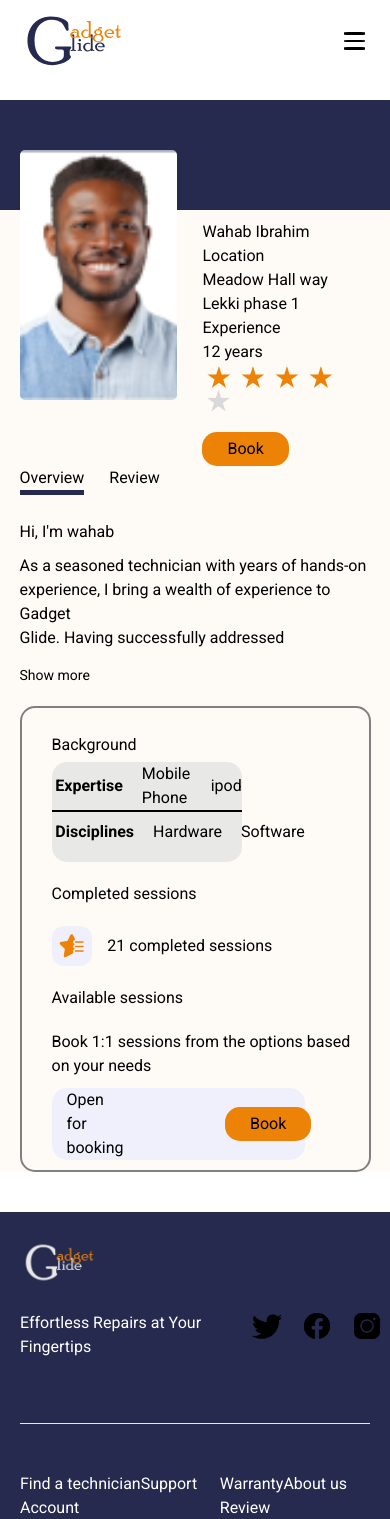
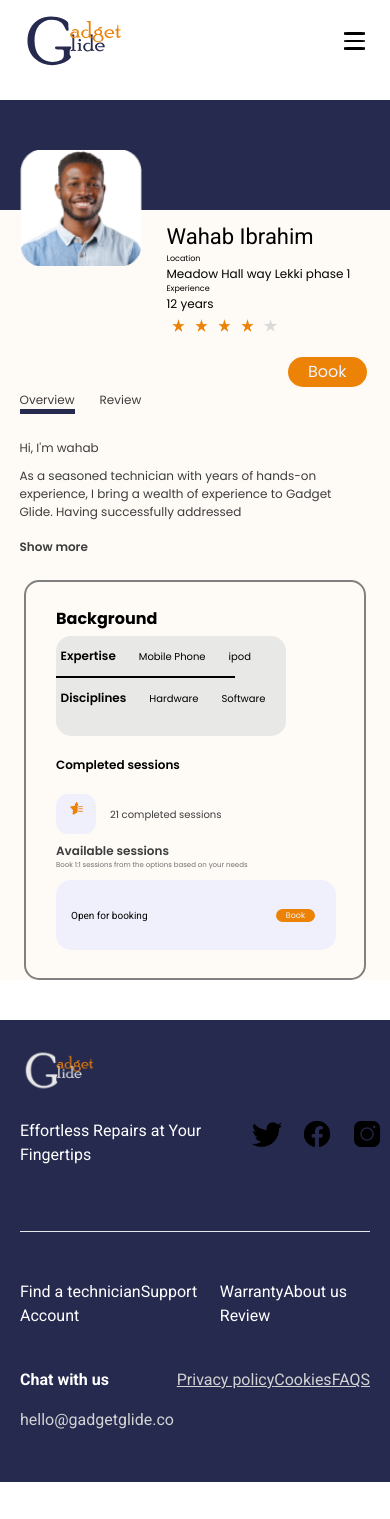
Before and after one commit to TM-Simeon/Phone-repair-app, a React (Create React App) app: page /singleTechnicianPage in a window 390 px wide. Shown: the top 1519 px of the page. After the commit the page ends 1482 px from the top, so only its background shows below. Built offline with nearby package versions, Linux system fonts and the light colour scheme; no server answers.

Commit message:
final touches

```diff
--- a/src/components/singleTechnicianPage/SingleTechnicianPage.css
+++ b/src/components/singleTechnicianPage/SingleTechnicianPage.css
@@ -2,6 +2,7 @@
 	padding: 0;
 	margin: 0;
 }
+@media screen and (min-width: 900px){
 	.SingleTechnicianPage{
 		background: #FEFBF7;
 	}
@@ -30,9 +31,10 @@
 	}
 	#content-div1and2{
 		display: inline-block;
-	min-width: 50%;
+		width: 740;
 		vertical-align: top;
 		margin-left: 5%;
+		/*background: blue;*/
 		/*border: 3px solid black;*/
 	}
 
@@ -43,8 +45,8 @@
 		background-size: cover;
 		background-position: center;
 		background-repeat: no-repeat;
-	min-height: 250px;
-	width: 45%;
+		height: 342px;
+		width: 387px;
 		display: inline-block;
 		/*margin-left: 5%;*/
 		border-radius: 5px;
@@ -56,23 +58,21 @@
 	}*/
 
 	#content-div2{
-	/*position: absolute;*/
-	/*top: 220px;*/
-	/*background: green;*/
-	min-height: 200px;
-	width: 45%;
+		min-height: 232px;
+		width: 340px;
 		display: inline-block;
-	/*margin-left: 20%;*/
 		border-radius: 5px;
 		margin-left: 25px;
 		margin-top: 70px;
 		vertical-align: top;
-	/*border: 3px solid green;*/
 
 	}
+	#content-div2 h1{
+		font-size: 40px;
+	}
 	#content-div3{
-	/*background: blue;*/
-	width: 45%;
+		/*background: pink;*/
+		width: 40%;
 		display: inline-block;
 		border: 2px solid gray;
 		border-radius: 15px;
@@ -162,6 +162,7 @@
 
 	#give-padding{
 		margin-left: 30px;
+		/*background: gold;*/
 	}
 	#booking-block{
 		background: #F0F0FD;
@@ -214,6 +215,9 @@
 	#reviewBriefNone{
 		display: none;
 	}
+	#reviewBrief{
+		width: 740px;
+	}
 
 	.scoreSpan{
 		/*background: blue;*/
@@ -256,6 +260,12 @@
 		margin: 10px 0px;
 		opacity: 0.5;
 	}
+	#textLog p{
+		font-size: 20px;
+		line-height: 30px;
+		font-family: poppins;
+		font-weight: 400;
+	}
 	.star{
 		display: inline;
 		margin: 0px 5px;
@@ -263,3 +273,5 @@
 	.stars:first-of-type{
 		margin-left: 0px;
 	}
+
+}
--- a/src/components/singleTechnicianPage/SingleTechnicianPage.js
+++ b/src/components/singleTechnicianPage/SingleTechnicianPage.js
@@ -10,29 +10,7 @@ import orangeStar from '../../images/OrangeStar.png';
 import greyStar from '../../images/greyStar.png';
 
 const SingleTechnicianPage = () => {
-  // const { id } = useParams();
-  // console.log(id, 'useParams id');
 
-  // const { state } = useLocation();
-  //   const {id, img, name, experience, location, stars} = state.technician
-  // console.log(state, 'useLocation');
-  //   const {img, name, experience, stars } =
-  //     state;
-
-  // let userId = id
-
-  // const dbRef = ref(getDatabase());
-  // get(child(dbRef, `Technicians/${userId}`))
-  //   .then((snapshot) => {
-  //     if (snapshot.exists()) {
-  //       console.log(snapshot.val());
-  //     } else {
-  //       console.log('No data available');
-  //     }
-  //   })
-  //   .catch((error) => {
-  //     console.error(error);
-  //   });
   const [activeButton, setActiveButton] = useState('overview');
 
   const handleButtonClick = (buttonId) => {
@@ -126,9 +104,9 @@ const SingleTechnicianPage = () => {
                 <h1>Real experience with technicians</h1>
                 <h4>october 23, 2023</h4>
                 <p>
-                  Amazing Fix! Shoutout to [Ibrahim] from Gadget Glide! They
-                  worked<br></br> wonders on my phonoe, and now it;s good as
-                  new! Super friendly and got<br></br> the job done quickly.
+                  Amazing Fix! Shoutout to [Ibrahim] from Gadget Glide! &#127775; They
+                  worked wonders on my phonoe, and now it;s good as
+                  new! Super friendly and got the job done quickly.
                   Couldn't be happier with the service!
                 </p>
               </div>
@@ -143,13 +121,13 @@ const SingleTechnicianPage = () => {
               <h2>Background</h2>
               <div id='expert-details'>
                 <div id='details-half'>
-                  <span>Expertise</span>
+                  <span className="details-heading">Expertise</span>
                   <span>Mobile Phone</span>
                   <span>ipod</span>
                 </div>
                 <div id='divline'></div>
                 <div id='details-half'>
-                  <span>Disciplines</span>
+                  <span className="details-heading">Disciplines</span>
                   <span>Hardware</span>
                   <span>Software</span>
                 </div>
@@ -161,7 +139,7 @@ const SingleTechnicianPage = () => {
                 </div>
                 <h5>21 completed sessions</h5>
               </div>
-              <h4>Available sessions</h4>
+              <h6 id="available-sessions">Available sessions</h6>
               <p>Book 1:1 sessions from the options based on your needs</p>
               <div id="booking-block">
                 <div id="open-for-booking">Open for booking</div>
--- a/src/components/singleTechnicianPage/mediasingletechnicianpage.css
+++ b/src/components/singleTechnicianPage/mediasingletechnicianpage.css
@@ -1,32 +1,381 @@
-@media screen and (min-width: 301px) and (max-width: 1000px){
+@media screen and (min-width: 301px) and (max-width: 700px){
+.SingleTechnicianPage{
+		background: #FEFBF7;
+	}
+
+	#blue-div{
+		min-height: 110px;
+		background: #262A4F;
+		width: 100%;
+	}
+
+	#content-div{
+		/*position: absolute;*/
+		top: 200px;
+		min-height: 600px;
+		width: 100%;
+	}
+
 	#content-elements{
 		position: static;
 		margin-top: -60px;
-		top: 160px;
+		/*top: 160px;*/
+		margin-bottom: 40px;
 		/*min-height: 600px;*/
 		width: 100%;
 	}
 	#content-div1and2{
-		display: block;
-		/*min-width: 50%;*/
+		display: inline-block;
+		min-width: 50%;
 		vertical-align: top;
 		margin-left: 5%;
-		margin-right: 5%;
-		/*border: 3px solid black;*/
-		/*min-height: 700px;*/
+	}
+
+	#content-div1{
+		/*position: absolute;*/
+		/*top: 160px;*/
+		background: url("../../images/singleTechnician.png");
+		background-size: cover;
+		background-position: center;
+		background-repeat: no-repeat;
+		height: 116px;
+		width: 122px;
+		display: inline-block;
+		/*margin-left: 5%;*/
+		border-radius: 5px;
+		vertical-align: top;
+		/*border: 3px solid blue;*/
+	}
+	/*#singleTechnician{
+		width: 500px;
+	}*/
+
+	#content-div2{
+		min-height: 135px;
+		min-width: 200px;
+		display: inline-block;
+		border-radius: 5px;
+		margin-left: 25px;
+		margin-top: 70px;
+		vertical-align: top;
+		/*background: gold;*/
+
+	}
+	#content-div2 h1{
+		font-size: 22px;
+	}
+	#content-div2 p{
+		font-size: 8px;
+		line-height: 12px;
+		font-family: poppins;
+	}
+	#content-div2 h3{
+		font-size: 12px;
+		line-height: 18px;
+		font-weight: 400;
+		font-family: poppins;
 	}
 	#content-div3{
 		/*background: blue;*/
-		/*width: 45%;*/
+		/*width: 100%;*/
 		display: block;
-		width: 90%;
-		position: static;
 		border: 2px solid gray;
 		border-radius: 15px;
+		margin-top: 24px;
+		margin-left: 24px;
+		margin-right: 24px;
+		min-height: 400px;
+	}
+	#content-div3None{
+		/*background: blue;*/
+		width: 50%;
+		display: none;
+		border: 2px solid gray;
+		border-radius: 15px;
+		margin-top: 180px;
+		margin-left: -5%;
+		min-height: 400px;
+	}
+	#content-div3 h2{
+		margin-top: 25px;
+	}
+	#content-div3 h4{
+		margin: 20px 0px;
+	}
+
+	#technicianBrief h3{
+		margin-bottom: 10px;
+		font-size: 12px;
+		line-height: 18px;
+		font-family: poppins;
+		font-weight: 400;
+		color: #3D3D3D;
+	}
+	#technicianBrief p{
+		font-size: 12px;
+		line-height: 18px;
+		font-family: poppins;
+		font-weight: 400;
+		color: #3D3D3D;
+	}
+	#technicianBrief h4{
+		margin-top: 17px;
+		font-size: 12px;
+		line-height: 18px;
+		font-family: poppins;
+		font-weight: 600;
+		color: #3D3D3D;
+	}
+	#technicianBriefNone {
+		display: none;
+	}
+	#expert-details{
+		/*width: 60%;*/
+		margin: 5px 0px 5px 0px;
+		background: #e8e8e6;
+		min-height: 100px;
+		border-radius: 15px;
+		max-width: 230px;
+		/*display: flex;*/
+		flex-direction: row;
+	}
+	#divline{
+		min-height: 2px;
+		background: black;
+		max-width: 178.5px;
+	}
+
+	#details-half{
+		min-height: 40px;
+		/*background: white;*/
+		display: flex;
+		align-items: center;
+
+	}
+	#details-half span{
+		margin: 0px 5%;
+		font-size: 10px;
+		font-weight: 400;
+		font-family: poppins;
+		line-height: 15px;
+	}
+	#details-half span:first-of-type{
+		margin-left: 2%;
+		font-weight: 600;
+		line-height: 18px;
+		font-size: 12px;
+	}
+	#details-half span:nth-of-type(3){
+		float: right;
+		margin-right: 0px;
+	}
+
+	#completed-sessions{
+		display: inline-block;
+		min-height: 40px;
+		min-width: 40px;
+		background: #F0F0FD;
+		border-radius: 30%;
+	}
+	#completed-sessions img{
+		margin: auto;
+		margin-top: 8px;
+		height: 13px;
+		width: 13px;
+	}
+	.completed-sessions{
+		display: flex;
+		align-items: center;
+		/*margin-left: 3%;*/
+	}
+	.completed-sessions h5{
+		margin-left: 5%;
+		font-size: 10px;
+		font-weight: 400;
+		line-height: 15px;
+		color: #3D3D3D;
+		font-family: poppins;
+	}
+
+	#give-padding{
+		margin-left: 30px;
+		margin-right: 30px;
+		display: inline-block;
+		/*background: blue;*/
+	}
+	#give-padding h2{
+		font-size: 16px;
+		font-weight: 700;
+		line-height: 24px;
+		font-family: poppins;
+	}
+	#give-padding h4{
+		font-size: 12px;
+		font-weight: 600;
+		line-height: 18px;
+		font-family: poppins;
+	}
+	#give-padding p{
+		font-size: 7px;
+		line-height: 10px;
+		font-family: poppins;
+		color: #6F6F6F;
+		font-weight: 400;
+	}
+	#available-sessions{
+		margin: 8px 0px 0px 0px;
+		/*background: blue;*/
+		font-size: 12px;
+		font-weight: 600;
+		line-height: 18px;
+		font-family: poppins;
+		color: #3D3D3D;
+	}
+	#booking-block{
+		background: #F0F0FD;
+		/*width: 80%;*/
+		min-height: 70px;
+		min-width: 280px;
+		display: flex;
+		align-items: center;
+		justify-content: space-between;
+		border-radius: 15px;
+		margin: 10px 0px;
+		align-items: center;
+	}
+	#open-for-booking{
+		display: inline-block;
+		margin-left: 15px;
+		font-size: 10px;
+		min-width: 90px;
+	}
+	#book:nth-of-type(2){
+		margin-right: 21px;
+		font-size: 8px;
+		line-height: 11px;
+		padding: 1px 10px;
+	}
+	#book:first-of-type{
 		margin-top: 20px;
-		margin-left: 5%;
-		margin-right: 5%;
-		min-height: 400px;
-		/*background: orange;*/
+		float: right;
+		padding: 3px 20px;
+	}
+	#book{
+		display: inline-block;
+		background: #EC8206;
+		/*padding: 3px 30px;*/
+		border-radius: 15px;
+		font-size: 16px;
+		line-height: 24px;
+		font-weight: 400;
+		font-family: poppins;
+		color: #F0F2FF;
+	}
+	#book2{
+		background: #EC8206;
+		padding: 5px 25px;
+		border-radius: 15px;
+		margin-right: auto;
+		margin-left: 170px;
+	}
+	#links{
+		margin-bottom: 25px;
+	}
+	#review{
+		margin-left: 25px;
+	}
+	#links button{
+		cursor: pointer;
+		border: none;
+		font-size: 12px;
+		line-height: 18px;
+		font-weight: 400;
+		font-family: poppins;
+		color: #3D3D3D;
+	}
+
+	#links button.active{
+		border-bottom: 5px solid #262A4F;
+	}
+
+	#reviewBriefNone{
+		display: none;
+	}
+
+	.scoreSpan{
+		/*background: blue;*/
+		width: 40%;
+		display: inline-block;
+		vertical-align: top;
+		/*min-height: 20px;*/
+
+	}
+	.scoreSpan h4{
+		font-size: 12px;
+		font-weight: 400;
+		line-height: 18px;
+		font-family: poppins;
+		color: #3D3D3D;
+	}
+	.scoreSpan:nth-of-type(2){
+		margin-left: 10%;
+	}
+	.tagName{
+		display: inline-block;
+	}
+	.tagValue{
+		float: right;
+		display: inline-block;
+	}
+	#coloredPercent{
+		width: 80%;
+		background: #EC8206;
+		min-height: 2px;
+	}
+	#uncoloredPercent{
+		background: grey;
+		margin-top: 10px;
+	}
+	.dataLogUnit h4{
+		font-size: 12px;
+		font-weight: 400;
+		line-height: 18px;
+		font-family: poppins;
+		color: #3D3D3D;
+	}
+	.dataLogUnit:nth-of-type(2){
+		margin-top: 30px;
+	}
+	#textLog{
+		display: inline-block;
+		width: 100%;
+		margin-top: 40px;
+	}
+	#textLog h1{
+		font-weight: 700;
+		font-family: poppins;
+		font-size: 16px;
+		line-height: 24px;
+	}
+	#textLog h4{
+		margin: 10px 0px;
+		opacity: 0.5;
+	}
+	#textLog p{
+		font-size: 12px;
+		font-weight: 400;
+		line-height: 18px;
+		font-family: poppins;
+		color: #3D3D3D;
+		max-width: 351.2px;
+	}
+	.star{
+		display: inline;
+		margin: 0px 5px;
+		height: 13px;
+		width: 13px;
+	}
+	.stars:first-of-type{
+		margin-left: 0px;
 	}
 }
```
Also changed, not shown: src/components/support.css (+78 -30 lines), src/components/support.js (+9 -3 lines), src/components/supportmobile.css (+111 -9 lines). Lines whose indentation alone changed are shown as unchanged.
